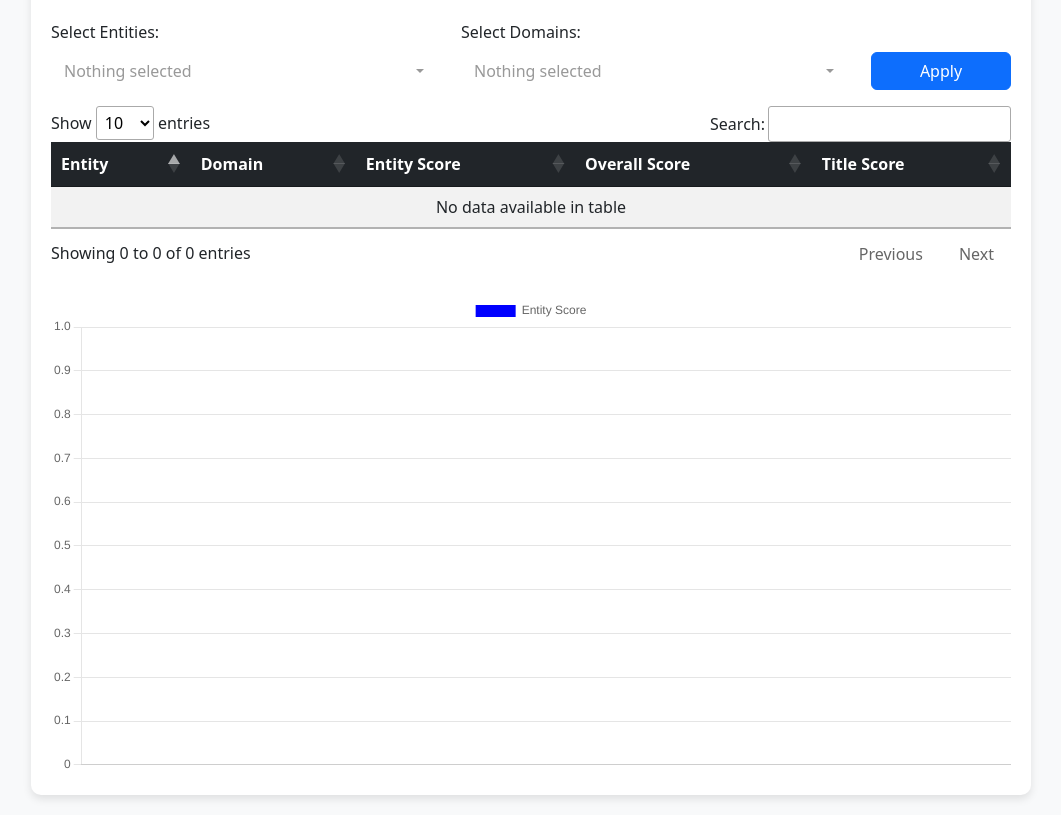
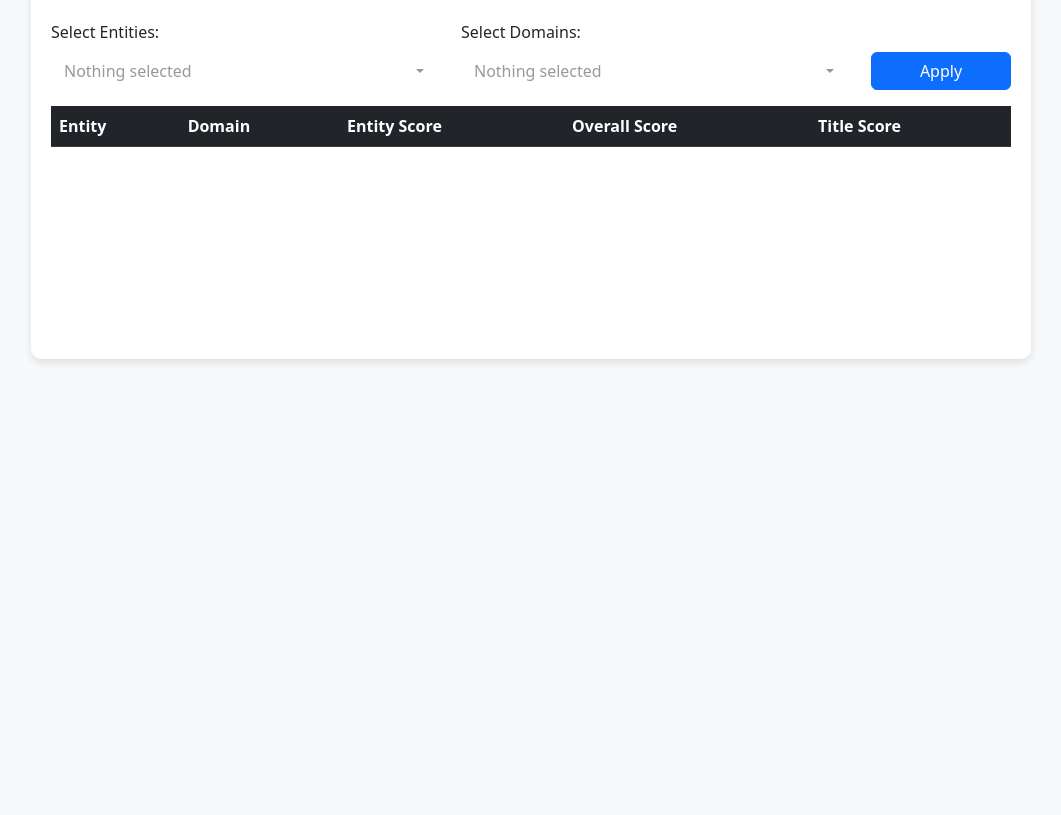
Before and after one commit to bigroll123/sentiment-graph, a plain HTML site: page index.html in a window 1280 px wide. Both pictures are taken after a click on the button "Apply". Shown: the part 82-897 px from the top of the page, without its empty margins (109-1170 px from the left). After the commit the page ends 800 px from the top, so only its background shows below. Drawn offline with nearby package versions, Linux system fonts and the light colour scheme; no server answers.

Commit message:
Update index.html

```diff
--- a/index.html
+++ b/index.html
@@ -84,11 +84,10 @@
     <script src="https://cdn.jsdelivr.net/npm/datatables.net/js/jquery.dataTables.min.js"></script>
 
     <script>
-        const CLOUDFLARE_WORKER_URL = "https://senti-wrk.kj-kalin.workers.dev";  // Update with your actual worker URL
+        const CLOUDFLARE_WORKER_URL = "https://senti-wrk.kj-kalin.workers.dev";
         let rawData = [];
         let chart;
 
-        // 🚀 Fetch available domains on page load
         async function fetchAvailableDomains() {
             try {
                 console.log("Fetching available domains...");
@@ -99,13 +98,12 @@
                 console.log("Domains fetched:", domains);
 
                 populateDomainDropdown(domains);
-                fetchAllData();  // Fetch all data once domains are loaded
+                fetchAllData();
             } catch (error) {
                 console.error("Error fetching domains:", error);
             }
         }
 
-        // 🎯 Populate domain dropdown
         function populateDomainDropdown(domains) {
             const domainSelect = $("#domainFilter");
             domainSelect.empty();
@@ -118,7 +116,6 @@
             $('.selectpicker').selectpicker('refresh');
         }
 
-        // 📡 Fetch all stored data on page load
         async function fetchAllData() {
             try {
                 console.log("Fetching all data...");
@@ -134,7 +131,6 @@
             }
         }
 
-        // 🚀 Fetch data for selected domains
         async function fetchSelectedData() {
             const selectedDomains = $("#domainFilter").val();
             console.log("Fetching data for:", selectedDomains);
@@ -144,7 +140,7 @@
             } else {
                 let domainData = [];
                 for (const domain of selectedDomains) {
-                    const response = await fetch(`${CLOUDFLARE_WORKER_URL}/retrieve-all?domain=${domain}`);
+                    const response = await fetch(`${CLOUDFLARE_WORKER_URL}/retrieve?domain=${domain}`);
                     if (response.ok) {
                         const data = await response.json();
                         domainData.push({ domain, records: data });
@@ -155,16 +151,13 @@
             }
         }
 
-        // 🎯 Update UI after fetching data
         function updateDataDisplay() {
             console.log("Updating UI with data...");
-
             populateFilters();
             populateTable(rawData.flatMap(d => d.records.map(r => ({ ...r, domain: d.domain }))));
             updateGraph();
         }
 
-        // 🏷️ Populate entity dropdown with unique entities
         function populateFilters() {
             const entitySet = new Set();
             rawData.forEach(domainData => {
@@ -182,46 +175,11 @@
             $('.selectpicker').selectpicker('refresh');
         }
 
-        // 📊 Populate the table
-        function populateTable(data) {
-            let table = $('#dataTable').DataTable();
-            table.clear();
-
-            data.forEach(row => {
-                table.row.add([
-                    row.entity || "Unknown",
-                    row.domain || "Unknown",
-                    row.entity_score !== undefined ? row.entity_score.toFixed(2) : "N/A",
-                    row.overall_score !== undefined ? row.overall_score.toFixed(2) : "N/A",
-                    row.title_score !== undefined ? row.title_score.toFixed(2) : "N/A"
-                ]);
-            });
-
-            table.draw();
-        }
-
-        // 📈 Update the graph
-        function updateGraph() {
-            if (chart) chart.destroy();
-
-            const labels = rawData.flatMap(d => d.records.map(r => `${r.entity} (${d.domain})`)); // Fixed: Removed extra parenthesis
-            const entityScores = rawData.flatMap(d => d.records.map(r => r.entity_score || 0));
-
-            const ctx = document.getElementById('myChart').getContext('2d');
-            chart = new Chart(ctx, {
-                type: 'bar',
-                data: {
-                    labels: labels,
-                    datasets: [{ label: 'Entity Score', data: entityScores, backgroundColor: 'blue' }]
-                },
-                options: { responsive: true, scales: { y: { beginAtZero: true } } }
-            });
-        }
-
-        // 🏁 On Page Load → Fetch available domains first
         $(document).ready(function () {
             fetchAvailableDomains();
         });
+
     </script>
+
 </body>
 </html>
```
